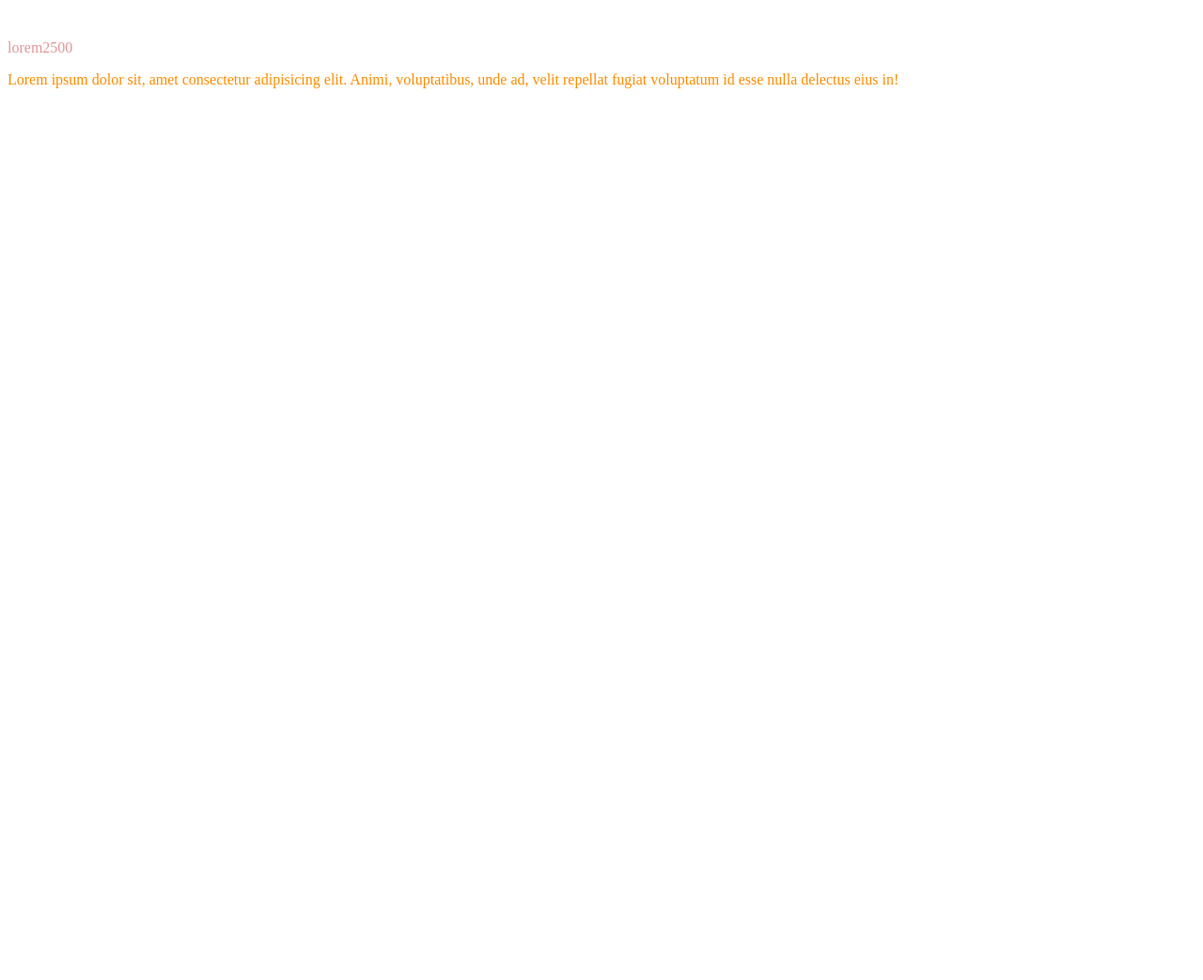
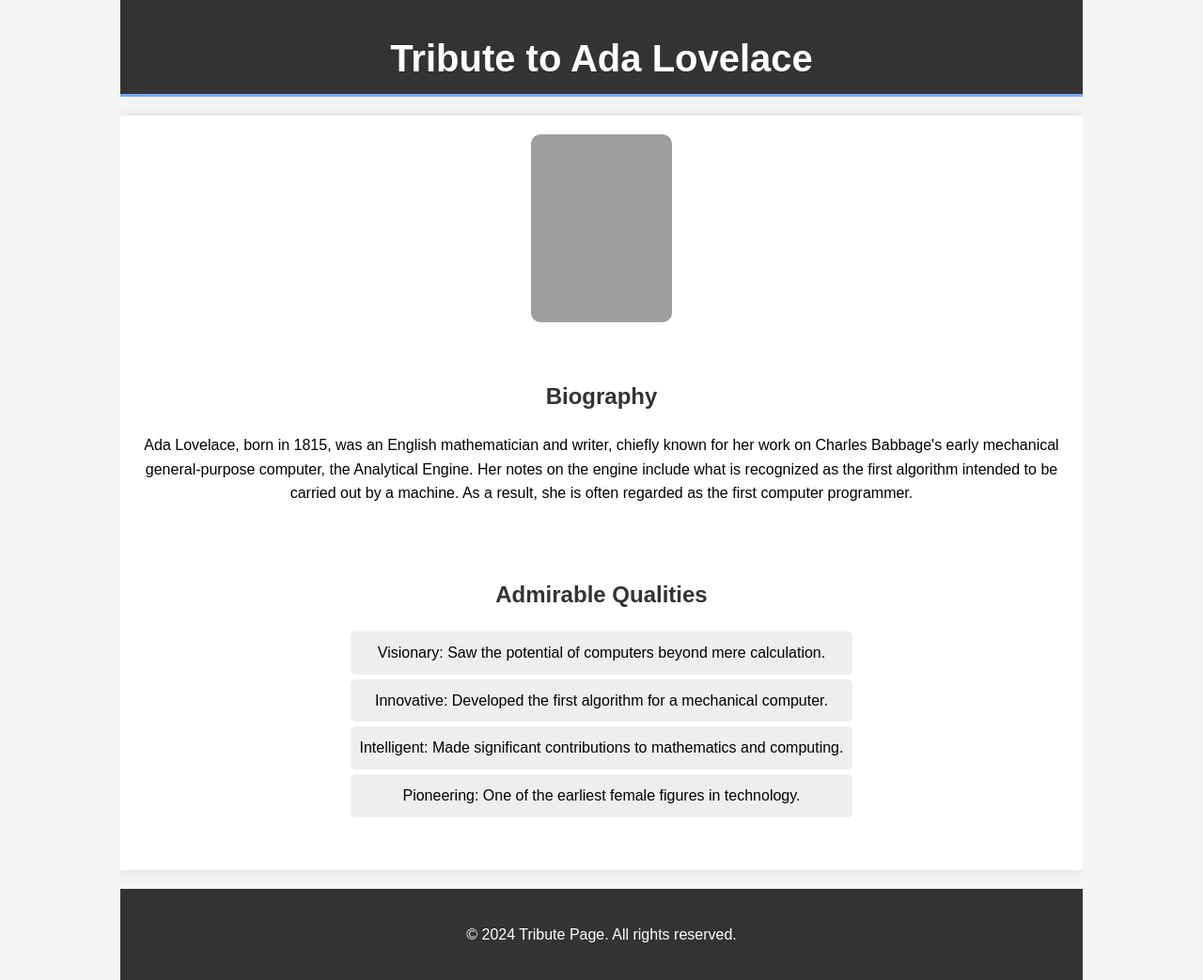
Before and after one commit to yash02k3/codsoft, a plain HTML site: page level2/tributepage/index.html in a window 1280 px wide. Shown: the whole page at 94% size. Before the commit the page ends 800 px from the top, so only its background shows below. Drawn offline with Linux system fonts and the light colour scheme; grey boxes are pictures that could not be loaded.

Commit message:
feat : tribute page level 2 task 1

```diff
--- a/level2/tributepage/index.html
+++ b/level2/tributepage/index.html
@@ -3,14 +3,33 @@
 <head>
     <meta charset="UTF-8">
     <meta name="viewport" content="width=device-width, initial-scale=1.0">
-    <link rel="stylesheet" href="style.css">
-    <title>Document</title>
+    <title>Tribute Page</title>
+    <link rel="stylesheet" href="styles.css">
 </head>
 <body>
-    <img src="yash.png" alt="">
-    <P id="name">lorem2500
-    </P>
-    <p id="hello">Lorem ipsum dolor sit, amet consectetur adipisicing elit. Animi, voluptatibus, unde ad, velit repellat fugiat voluptatum id esse nulla delectus eius in!</p>
-
+    <div class="container">
+        <header>
+            <h1>Tribute to Ada Lovelace</h1>
+        </header>
+        <section class="main-content">
+            <img src="https://upload.wikimedia.org/wikipedia/commons/a/a4/Ada_Lovelace_portrait.jpg" alt="Ada Lovelace" class="profile-img">
+            <div class="biography">
+                <h2>Biography</h2>
+                <p>Ada Lovelace, born in 1815, was an English mathematician and writer, chiefly known for her work on Charles Babbage's early mechanical general-purpose computer, the Analytical Engine. Her notes on the engine include what is recognized as the first algorithm intended to be carried out by a machine. As a result, she is often regarded as the first computer programmer.</p>
+            </div>
+            <div class="qualities">
+                <h2>Admirable Qualities</h2>
+                <ul>
+                    <li>Visionary: Saw the potential of computers beyond mere calculation.</li>
+                    <li>Innovative: Developed the first algorithm for a mechanical computer.</li>
+                    <li>Intelligent: Made significant contributions to mathematics and computing.</li>
+                    <li>Pioneering: One of the earliest female figures in technology.</li>
+                </ul>
+            </div>
+        </section>
+        <footer>
+            <p>&copy; 2024 Tribute Page. All rights reserved.</p>
+        </footer>
+    </div>
 </body>
 </html>
--- a/level2/tributepage/style.css
+++ /dev/null
@@ -1,10 +0,0 @@
-body{
-    background: #ffffff;
-
-}
-#name{
-    color:rgb(227, 151, 151);
-}
-#hello{
-    color: rgb(255, 140, 0);
-}
--- /dev/null
+++ b/level2/tributepage/styles.css
@@ -0,0 +1,73 @@
+body {
+    font-family: Arial, sans-serif;
+    line-height: 1.6;
+    background-color: #f4f4f4;
+    margin: 0;
+    padding: 0;
+}
+
+.container {
+    width: 80%;
+    margin: auto;
+    overflow: hidden;
+}
+
+header {
+    background: #333;
+    color: #fff;
+    padding-top: 30px;
+    min-height: 70px;
+    border-bottom: #77aaff 3px solid;
+    text-align: center;
+}
+
+header h1 {
+    margin: 0;
+    font-size: 2.5em;
+}
+
+.main-content {
+    display: flex;
+    flex-direction: column;
+    align-items: center;
+    margin: 20px 0;
+    padding: 20px;
+    background: #fff;
+    box-shadow: 0 0 10px rgba(0, 0, 0, 0.1);
+}
+
+.profile-img {
+    width: 150px;
+    height: 200px;
+    border-radius: 10px;
+    margin-bottom: 20px;
+}
+
+.biography, .qualities {
+    margin: 20px 0;
+    text-align: center;
+}
+
+h2 {
+    color: #333;
+}
+
+ul {
+    list-style-type: none;
+    padding: 0;
+}
+
+ul li {
+    background: #eee;
+    margin: 5px 0;
+    padding: 10px;
+    border-radius: 5px;
+}
+
+footer {
+    background: #333;
+    color: #fff;
+    text-align: center;
+    padding: 20px;
+    margin-top: 20px;
+}
```
